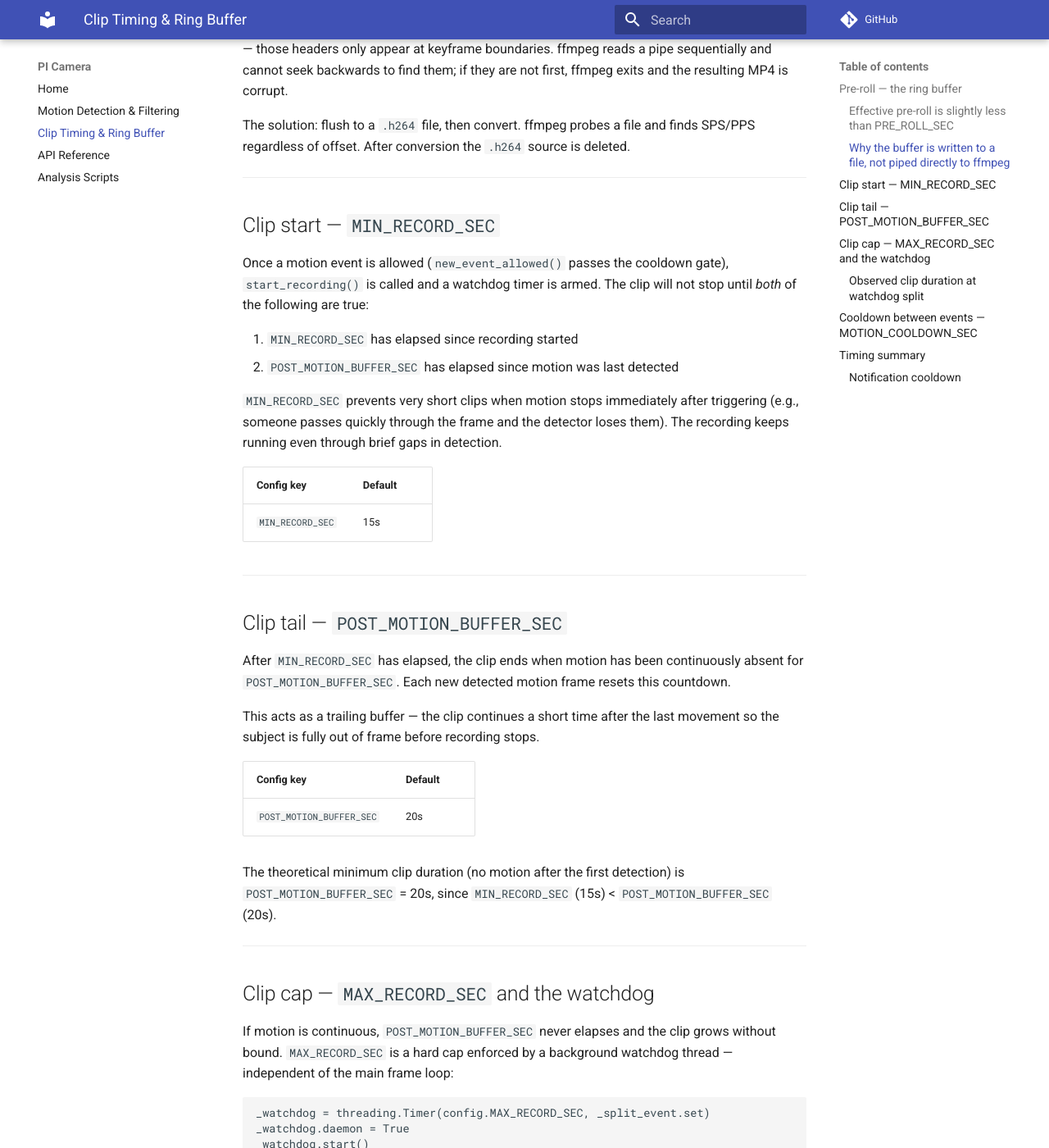
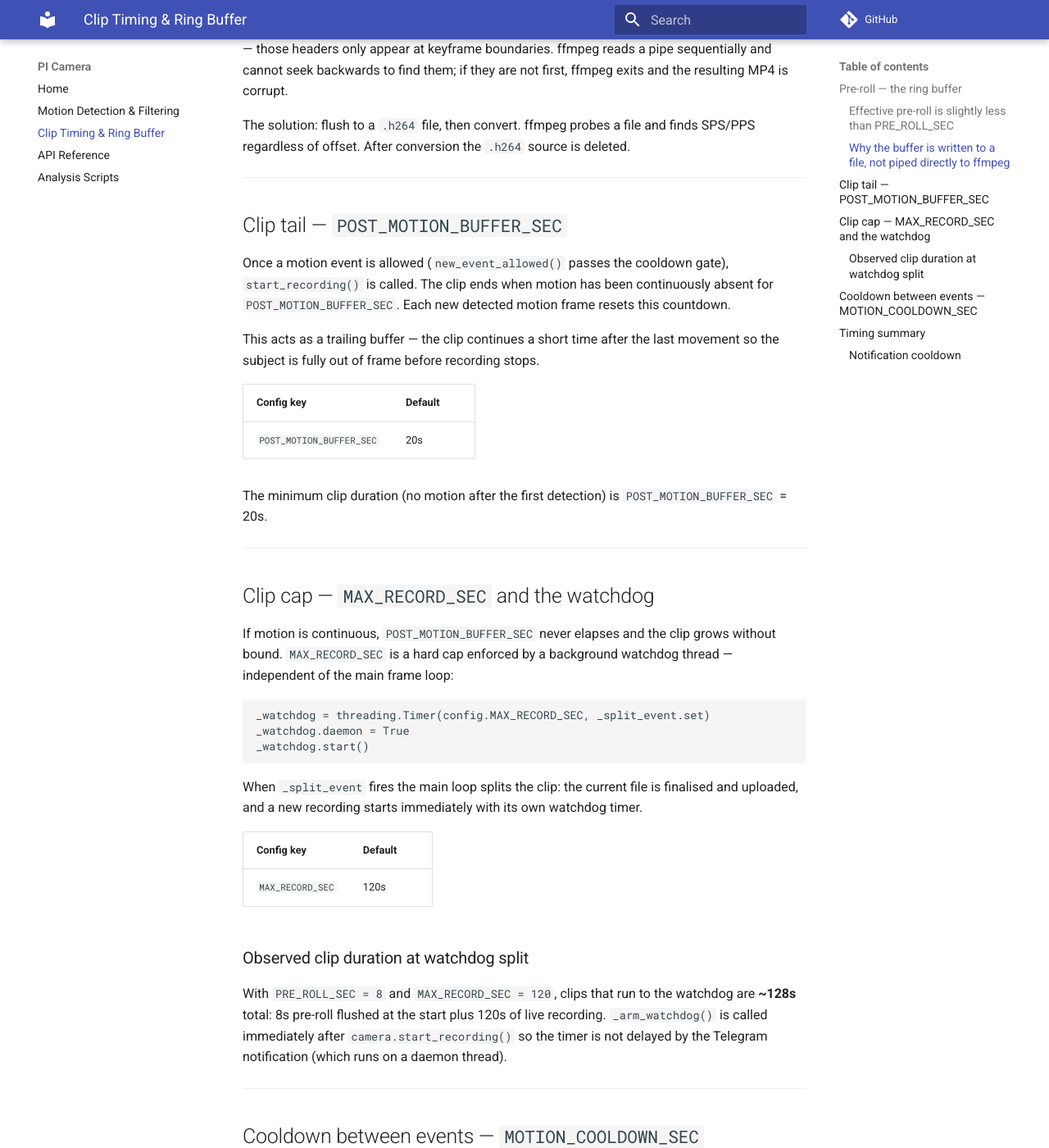
Before and after one commit to GeoffVanHornTest/Pi_Camera-1, an MkDocs documentation site: the page built from 04-docs/clip-timing.md, in a window 1280 px wide and 1400 px high, scrolled down 1235 px. Shown: the whole window at 82% size. Built offline with MkDocs 1.6.1 and Material for MkDocs 9.7.7, drawn with Linux system fonts in a browser that asks for light colours; comment, search, counter and statistics services are not loaded; some of the changed text lies outside the part shown.

Commit message:
fix: busy-loop backoff, test count, stale clip-timing docs
- main.py: add consecutive_errors counter with 1s backoff per error;
  raise RuntimeError after 10 consecutive failures so systemd restarts
  and re-initialises the camera hardware (#70)
- PROGRESS.md: update test count 56→60
- clip-timing.md: remove deleted MIN_RECORD_SEC section, fix PRE_ROLL_SEC
  5→8s, update watchdog narrative (old ~140s bug fixed in #35/#57,
  correct observed duration is ~128s), update ASCII timing diagram

Co-Authored-By: Claude Sonnet 4.6 <noreply@anthropic.com>

````diff
--- a/04-docs/clip-timing.md
+++ b/04-docs/clip-timing.md
@@ -16,8 +16,8 @@ _camera.start_recording(_encoder, _circular)
 
 | Config key | Default | Effect |
 |---|---|---|
-| `PRE_ROLL_SEC` | 5 | Target pre-roll duration in seconds |
-| `VIDEO_BITRATE_BPS` | 4 000 000 | H264 encoder target bitrate — set explicitly to avoid picamera2's low default |
+| `PRE_ROLL_SEC` | 8 | Target pre-roll duration in seconds |
+| `VIDEO_BITRATE_BPS` | 2 500 000 | H264 encoder target bitrate — set explicitly to avoid picamera2's low default |
 | `FPS` | 30 | Frames per second; `PRE_ROLL_SEC × FPS` = buffer size in frames |
 
 ### Effective pre-roll is slightly less than `PRE_ROLL_SEC`
@@ -26,10 +26,10 @@ _camera.start_recording(_encoder, _circular)
 
 ```
 effective pre-roll = PRE_ROLL_SEC - keyframe_interval
-                   = 5s - 2s = 3s  (worst case)
+                   = 8s - 2s = 6s  (worst case)
 ```
 
-Observed pre-roll in field testing: **~3–5 seconds**, typically ~3s. This is accepted as sufficient. If tighter pre-roll is required, set `iperiod=15` on `H264Encoder` (0.5s keyframe interval → max loss 0.5s) or increase `PRE_ROLL_SEC` to compensate.
+Observed pre-roll in field testing: **~6–8 seconds**, typically ~6s. If tighter pre-roll is required, set `iperiod=15` on `H264Encoder` (0.5s keyframe interval → max loss 0.5s) or increase `PRE_ROLL_SEC` to compensate.
 
 ### Why the buffer is written to a file, not piped directly to ffmpeg
 
@@ -39,24 +39,9 @@ The solution: flush to a `.h264` file, then convert. ffmpeg probes a file and fi
 
 ---
 
-## Clip start — `MIN_RECORD_SEC`
-
-Once a motion event is allowed (`new_event_allowed()` passes the cooldown gate), `start_recording()` is called and a watchdog timer is armed. The clip will not stop until *both* of the following are true:
-
-1. `MIN_RECORD_SEC` has elapsed since recording started
-2. `POST_MOTION_BUFFER_SEC` has elapsed since motion was last detected
-
-`MIN_RECORD_SEC` prevents very short clips when motion stops immediately after triggering (e.g., someone passes quickly through the frame and the detector loses them). The recording keeps running even through brief gaps in detection.
-
-| Config key | Default |
-|---|---|
-| `MIN_RECORD_SEC` | 15s |
-
----
-
 ## Clip tail — `POST_MOTION_BUFFER_SEC`
 
-After `MIN_RECORD_SEC` has elapsed, the clip ends when motion has been continuously absent for `POST_MOTION_BUFFER_SEC`. Each new detected motion frame resets this countdown.
+Once a motion event is allowed (`new_event_allowed()` passes the cooldown gate), `start_recording()` is called. The clip ends when motion has been continuously absent for `POST_MOTION_BUFFER_SEC`. Each new detected motion frame resets this countdown.
 
 This acts as a trailing buffer — the clip continues a short time after the last movement so the subject is fully out of frame before recording stops.
 
@@ -64,7 +49,7 @@ This acts as a trailing buffer — the clip continues a short time after the las
 |---|---|
 | `POST_MOTION_BUFFER_SEC` | 20s |
 
-The theoretical minimum clip duration (no motion after the first detection) is `POST_MOTION_BUFFER_SEC` = 20s, since `MIN_RECORD_SEC` (15s) < `POST_MOTION_BUFFER_SEC` (20s).
+The minimum clip duration (no motion after the first detection) is `POST_MOTION_BUFFER_SEC` = 20s.
 
 ---
 
@@ -86,9 +71,7 @@ When `_split_event` fires the main loop splits the clip: the current file is fin
 
 ### Observed clip duration at watchdog split
 
-With `PRE_ROLL_SEC = 5` and `MAX_RECORD_SEC = 120`, clips that ran to the watchdog were measured at **~140s** total. The extra ~20s comes from the watchdog timer starting *after* the Telegram photo notification (`send_photo()`) returns — that network call is blocking and takes ~15–20s. Clip content begins accumulating from `start_recording()` but the 120s timer only starts after `_arm_watchdog()` is called.
-
-If clip-length precision matters, move `_arm_watchdog()` to immediately after `camera.start_recording()`, before any notification calls.
+With `PRE_ROLL_SEC = 8` and `MAX_RECORD_SEC = 120`, clips that run to the watchdog are **~128s** total: 8s pre-roll flushed at the start plus 120s of live recording. `_arm_watchdog()` is called immediately after `camera.start_recording()` so the timer is not delayed by the Telegram notification (which runs on a daemon thread).
 
 ---
 
@@ -107,13 +90,10 @@ This is separate from `POST_MOTION_BUFFER_SEC` — motion can be detected contin
 ## Timing summary
 
 ```
-                    ┌─ PRE_ROLL_SEC (5s nominal, ~3s effective) ─┐
+                    ┌─ PRE_ROLL_SEC (8s nominal, ~6s effective) ─┐
                     │                                             │
 ─────────────── ring buffer ─────────────────┬───── active recording ──────────────────
                                         TRIGGER                  │
-                                                                  │
-                    ├──── MIN_RECORD_SEC (15s) ────────────────┤  │
-                              (must elapse before stop check)       │
                                                                   │
                                             ├── POST_MOTION_BUFFER_SEC (20s) ──┤
                                                  (no motion for this long → stop)
````
Also changed, not shown: PROGRESS.md (+2 -2 lines), 1 other file.
